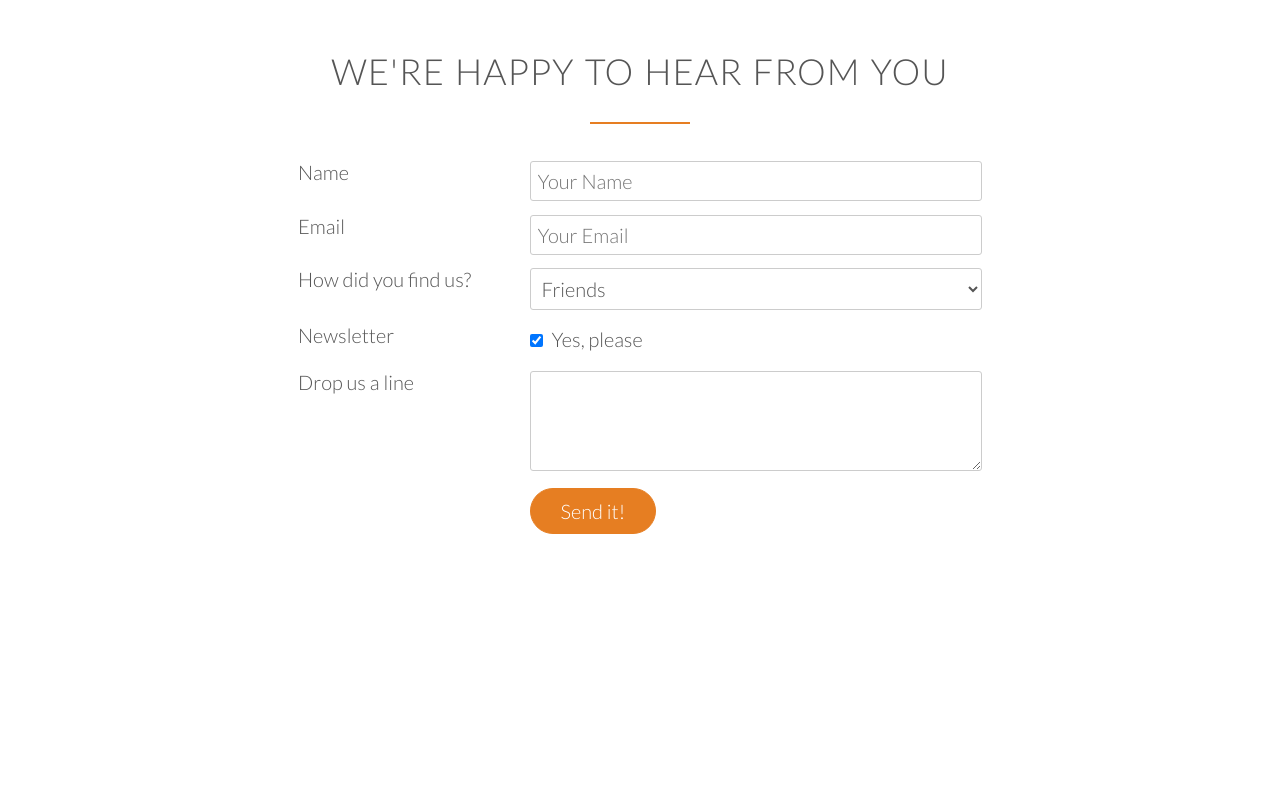
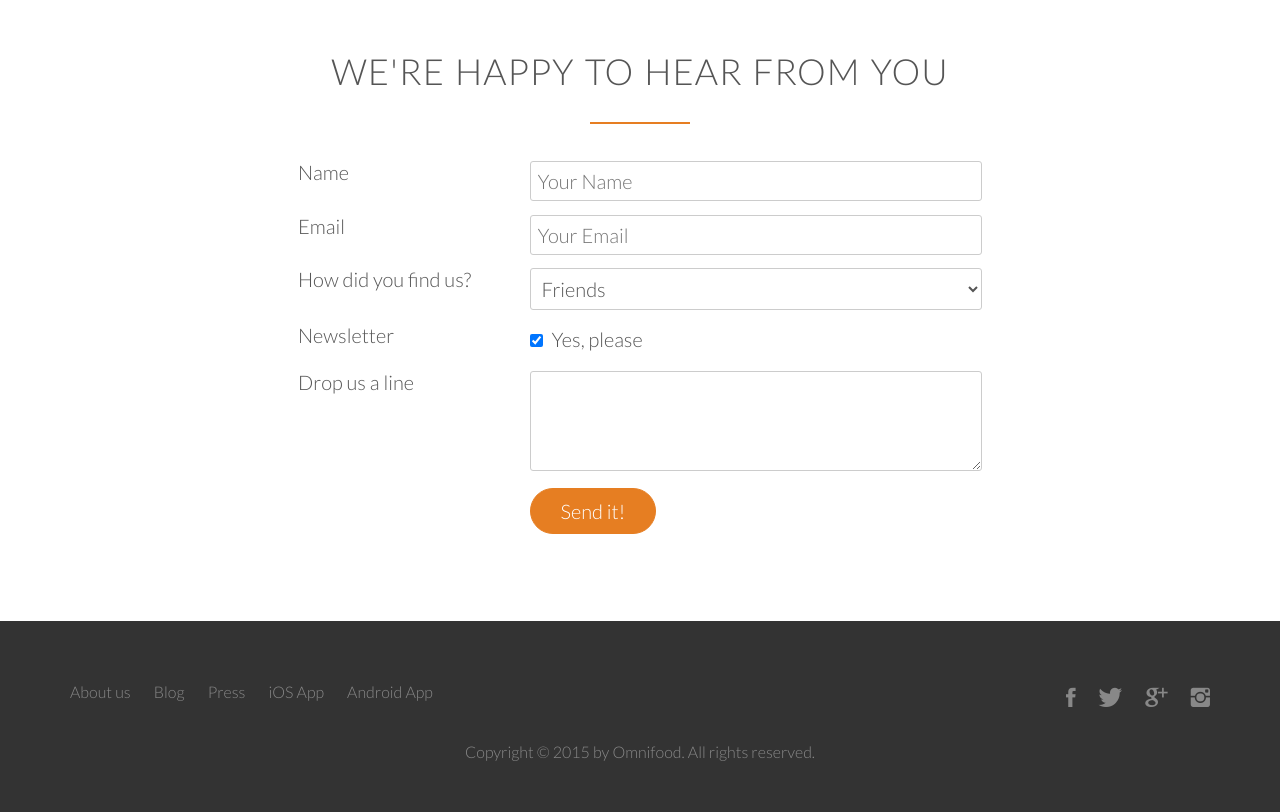
Before and after one commit to mdomanskyy/md_omnifood, a plain HTML site: page index.html in a window 1280 px wide. Shown: the part 4652-5464 px from the top of the page. Before the commit the page ends 5273 px from the top, so only its background shows below. Drawn offline with Linux system fonts and the light colour scheme; files whose address does not match are found by name.

Commit message:
Footer done

```diff
--- a/index.html
+++ b/index.html
@@ -377,5 +377,33 @@
                 </form>
             </div>
         </section>
+
+        <footer>
+            <div class="row">
+                <div class="col span-1-of-2">
+                    <ul class="footer-nav">
+                        <li><a href="#">About us</a></li>
+                        <li><a href="#">Blog</a></li>
+                        <li><a href="#">Press</a></li>
+                        <li><a href="#">iOS App</a></li>
+                        <li><a href="#">Android App</a></li>
+                    </ul>
+                </div>
+                <div class="col span-1-of-2">
+                    <ul class="social-links">
+                        <li><a href="#"><i class="ion-social-facebook"></i></a></li>
+                        <li><a href="#"><i class="ion-social-twitter"></i></a></li>
+                        <li><a href="#"><i class="ion-social-googleplus"></i></a></li>
+                        <li><a href="#"><i class="ion-social-instagram"></i></a></li>
+                    </ul>
+                </div>
+            </div>
+            <div class="row">
+            <p>
+                Copyright &copy; 2015 by Omnifood. All rights reserved.
+            </p>
+            </div>
+        </footer>
+
     </body>
 </html>
--- a/resourses/css/style.css
+++ b/resourses/css/style.css
@@ -494,3 +494,87 @@ input[type=checkbox] {
 *:focus {
     outline: none;
 }
+
+/*-----------------------------------------------*/
+/* FOOTER */
+/*-----------------------------------------------*/
+
+footer {
+    background-color: #333;
+    padding: 50px;
+    font-size: 80%;
+}
+
+.footer-nav {
+    list-style: none;
+    float: left;
+}
+
+.social-links {
+    list-style: none;
+    float: right;
+}
+
+.footer-nav li,
+.social-links li {
+    display: inline-block;
+    margin-right: 20px;
+}
+
+.footer-nav li:last-child,
+.social-links li:last-child {
+    margin:0;
+}
+
+.footer-nav li a:link,
+.footer-nav li a:visited,
+.social-links li a:link,
+.social-links li a:visited {
+    text-decoration: none;
+    border: 0;
+    color: #888;
+    transition: color 0.2s;
+}
+
+.footer-nav li a:hover,
+.footer-nav li a:active{
+    color: #ddd;
+}
+
+.social-links li a:link,
+.social-links li a:visited {
+    font-size: 160%;
+}
+
+.ion-social-facebook,
+.ion-social-twitter,
+.ion-social-googleplus,
+.ion-social-instagram {
+    transition: color 0.2s;
+}
+
+.ion-social-facebook:hover,
+.ion-social-facebook:visited {
+    color: #3b5998;
+}
+
+.ion-social-twitter:hover,
+.ion-social-twitter:visited {
+    color: #00aced;
+}
+
+.ion-social-googleplus:hover,
+.ion-social-googleplus:visited {
+    color: #dd4b39;
+}
+
+.ion-social-instagram:hover,
+.ion-social-instagram:visited {
+    color: #517fa4;
+}
+
+footer p {
+    color: #888;
+    text-align: center;
+    margin-top:20px;
+}
```
